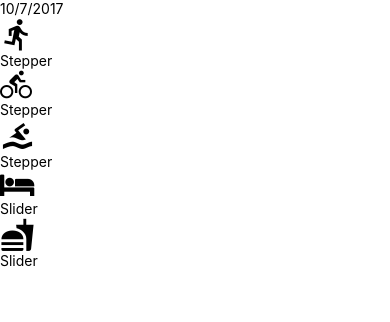
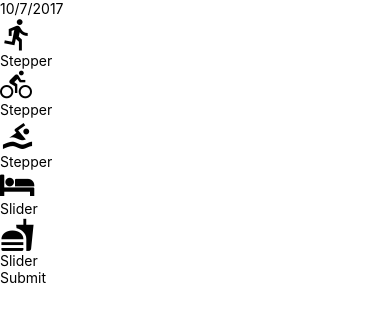
Before and after one commit to ChristianAEDev/react-nanodegree-project-udacifitness, a React Native app: screen / in a window 390 px wide. Shown: the top 322 px of the page. Built offline with nearby package versions, Linux system fonts and the light colour scheme.

Commit message:
Add submit button component

```diff
--- a/components/AddEntry.js
+++ b/components/AddEntry.js
@@ -1,9 +1,17 @@
 import React, { Component } from 'react';
-import { View, Text } from 'react-native';
-import { getMetricMetaInfo } from '../utils/helpers';
+import { View, Text, TouchableOpacity } from 'react-native';
+import { getMetricMetaInfo, timeToString } from '../utils/helpers';
 import DateHeader from './DateHeader';
 import Slider from './Slider';
 import Stepper from './Stepper';
+
+function SubmitButton({ onPress }) {
+  return (
+    <TouchableOpacity onPress={onPress}>
+      <Text>Submit</Text>
+    </TouchableOpacity>
+  )
+}
 
 export default class AddEntry extends Component {
 
@@ -47,12 +55,31 @@ export default class AddEntry extends Component {
     }))
   }
 
+  submit = () => {
+    const key = timeToString();
+    const entry = this.state;
+
+    // Update Redux
+    this.setState(() => ({
+      run: 0,
+      bike: 0,
+      swim: 0,
+      sleep: 0,
+      eat: 0,
+    }))
+    // Navigate to thom
+
+    // Save to DB
+
+    // Clear local notification
+  }
+
   render() {
     const metaInfo = getMetricMetaInfo();
 
     return (
       <View>
-        <DateHeader date={(new Date).toLocaleDateString()}/>
+        <DateHeader date={(new Date).toLocaleDateString()} />
         {Object.keys(metaInfo).map((key) => {
           const { getIcon, type, ...rest } = metaInfo[key]
           const value = this.state[key]
@@ -76,6 +103,7 @@ export default class AddEntry extends Component {
             </View>
           )
         })}
+        <SubmitButton onPress={this.submit}/>
       </View>
     )
   }
```
